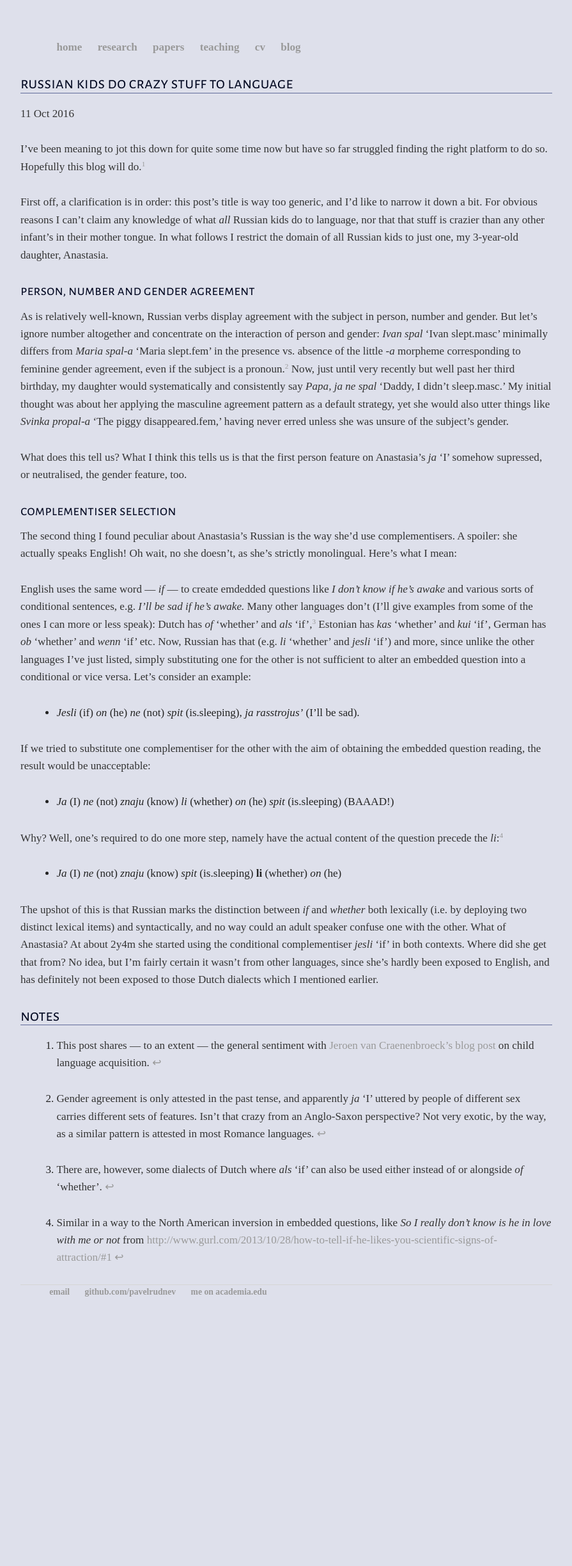
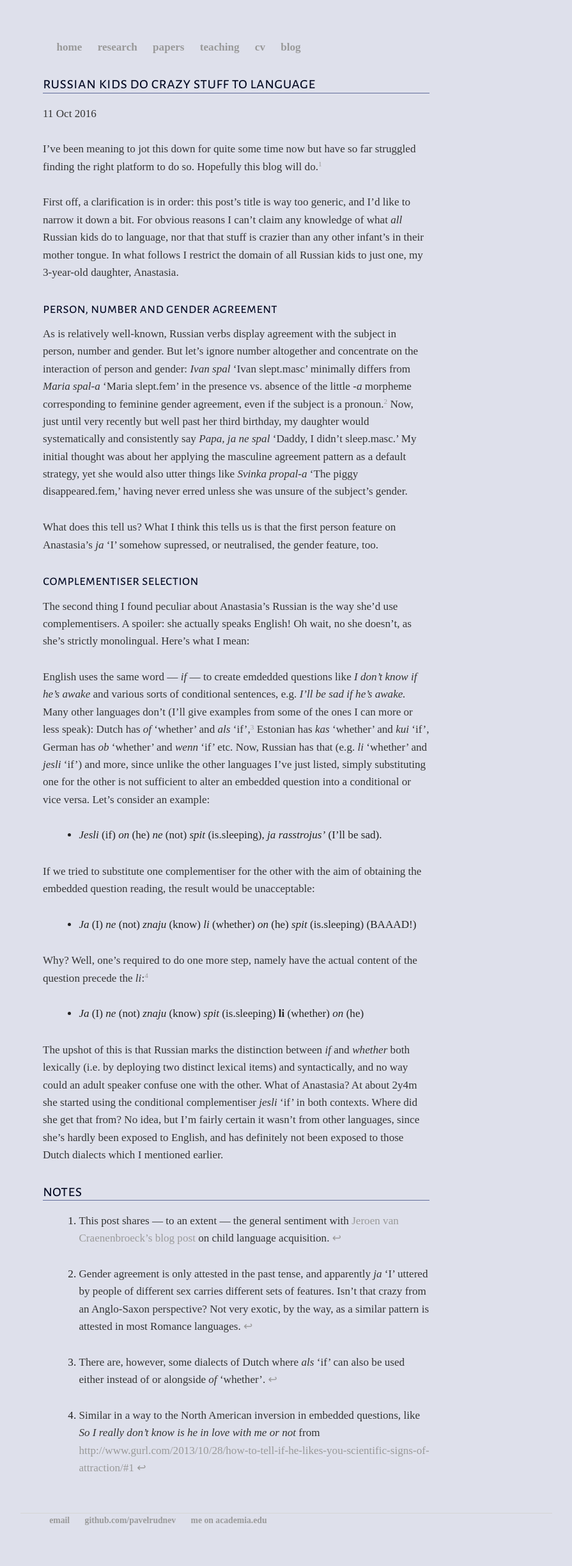
Before and after one commit to mishaknyazev/pavelrudnev.github.io, a Jekyll site: the page built from _posts/2016-10-12-pavel-rudnev-website-launched.md, in a window 1280 px wide. Shown: the whole page at 64% size, without its empty margins (192-1087 px from the left). Built offline with Jekyll 4.4.1, drawn with Linux system fonts in a browser that asks for light colours; nearby versions of some CDN libraries; some web fonts are replaced; before the commit the page ends 2091 px from its top, so only the background shows below that.

Commit message:
Update Blog page

```diff
--- a/_layouts/post.html
+++ b/_layouts/post.html
@@ -1,9 +1,14 @@
 ---
 layout: default
 ---
-<h2>{{ page.title }}</h2>
+<div class="wrapper">
+	<div class="units-row">
+          <div class="unit-80"><h2>{{ page.title }}</h2>
 <p class="meta">{{ page.date | date_to_string }}</p>
 
 <div class="post">
   {{ content }}
 </div>
+	  </div>
+	</div>
+</div>
```
